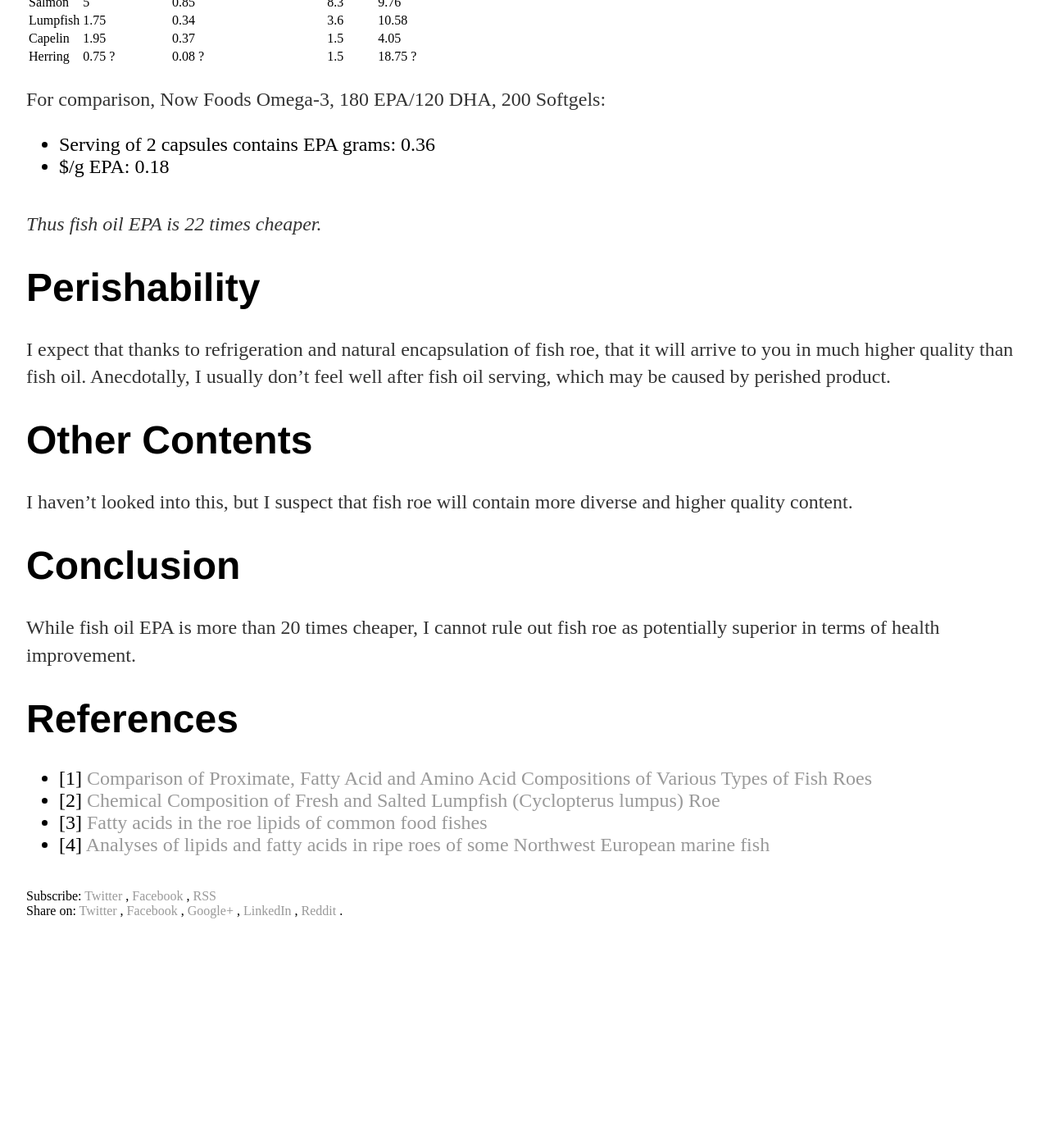
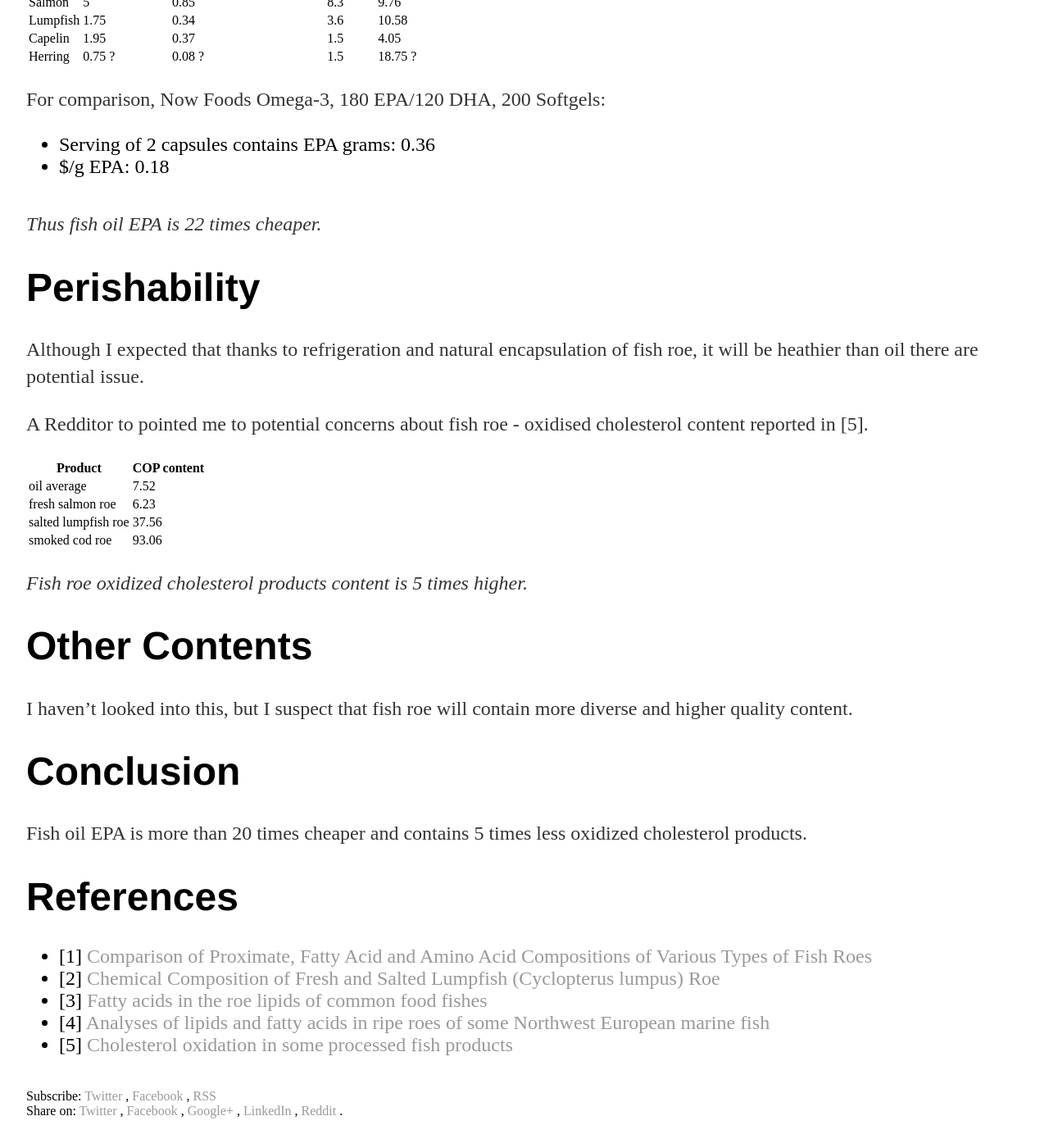
Before and after one commit to vackosar/vackosar.github.io, a Jekyll site: the page built from _posts/2017-08-12-Fish-Roe-vs-Fish-Oil.md, in a window 1280 px wide and 1400 px high, scrolled down 670 px. Shown: the whole window at 82% size. Built offline with Jekyll 4.4.1, drawn with Linux system fonts in a browser that asks for light colours; comment, search, counter and statistics services are not loaded; before the commit the page ends 1826 px from its top, so only the background shows below that.

Commit message:
Fish Oil vs Fish Oil

```diff
--- a/_posts/2017-08-12-Fish-Roe-vs-Fish-Oil.md
+++ b/_posts/2017-08-12-Fish-Roe-vs-Fish-Oil.md
@@ -28,7 +28,19 @@
 
 # Perishability
 
-I expect that thanks to refrigeration and natural encapsulation of fish roe, that it will arrive to you in much higher quality than fish oil. Anecdotally, I usually don't feel well after fish oil serving, which may be caused by perished product.
+Although I expected that thanks to refrigeration and natural encapsulation of fish roe, it will be heathier than oil there are potential issue.
+
+
+A Redditor to pointed me to potential concerns about fish roe - oxidised cholesterol content reported in [5].
+
+|Product             |COP content|
+|--------------------|-----------|
+|oil average         |7.52       |
+|fresh salmon roe    |6.23       |
+|salted lumpfish roe |37.56      |
+|smoked cod roe      |93.06      |
+
+_Fish roe oxidized cholesterol products content is 5 times higher._
 
 # Other Contents
 
@@ -36,7 +48,7 @@
 
 # Conclusion
 
-While fish oil EPA is more than 20 times cheaper, I cannot rule out fish roe as potentially superior in terms of health improvement.
+Fish oil EPA is more than 20 times cheaper and contains 5 times less oxidized cholesterol products.
 
 
 # References
@@ -45,3 +57,4 @@
 - [2] [Chemical Composition of Fresh and Salted Lumpfish (Cyclopterus lumpus) Roe](https://www.researchgate.net/publication/233160153_Chemical_Composition_of_Fresh_and_Salted_Lumpfish_Cyclopterus_lumpus_Roe)
 - [3] [Fatty acids in the roe lipids of common food fishes](http://www.sciencedirect.com/science/article/pii/0305049184903845)
 - [4] [Analyses of lipids and fatty acids in ripe roes of some Northwest European marine fish](https://link.springer.com/article/10.1007/BF02534481?no-access=true)
+- [5] [Cholesterol oxidation in some processed fish products](https://rd.springer.com/article/10.1007/s11746-003-0809-7?no-access=true)
```
